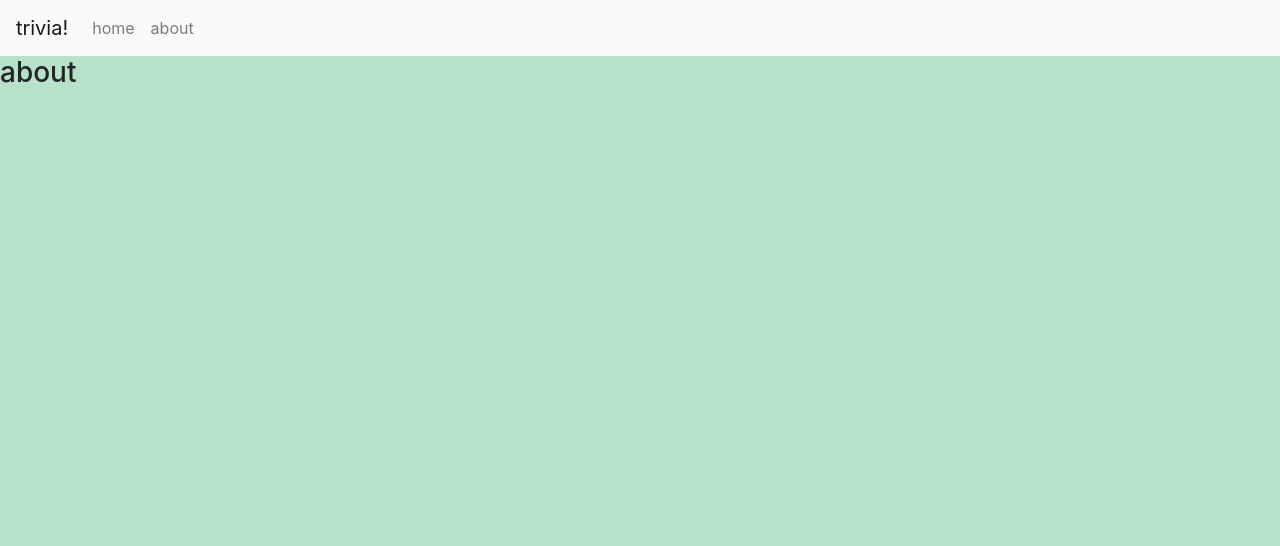
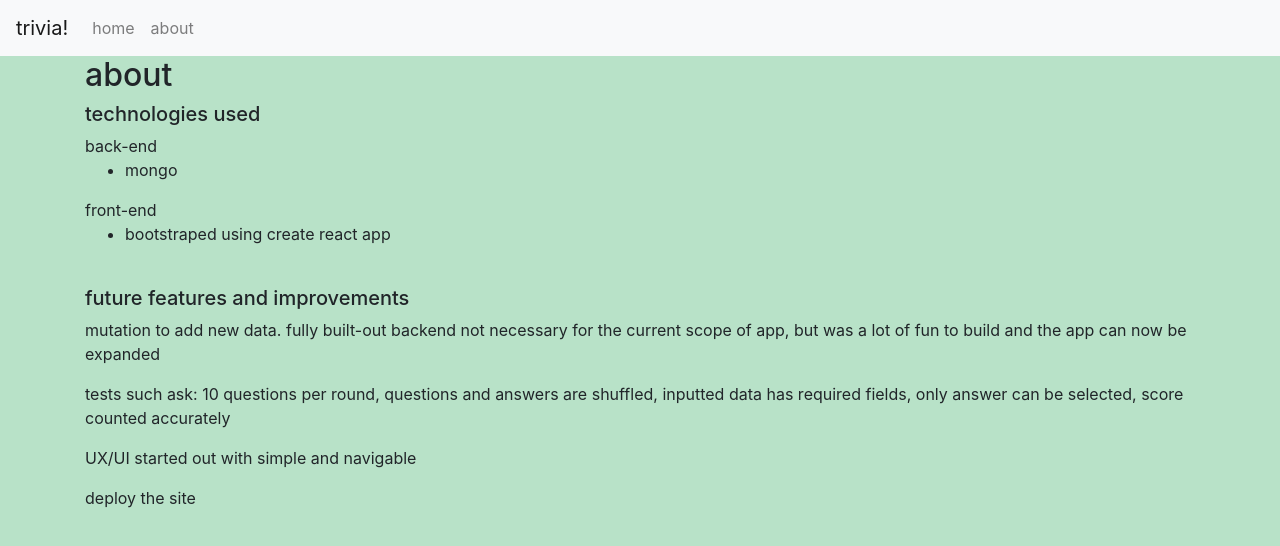
Before and after one commit to oliviakasmin/tandem-trivia, a React (Create React App) app in the folder client/: page /about in a window 1280 px wide. Shown: the top 546 px of the page. Built offline with nearby package versions, Linux system fonts and the light colour scheme.

Commit message:
feat: started rebuilding about page

```diff
--- a/client/src/components/About.js
+++ b/client/src/components/About.js
@@ -1,7 +1,35 @@
 import React from 'react'
+import { Container } from 'react-bootstrap'
 
 const About = () => {
-  return <h3>about</h3>
+  return (
+    <Container>
+      <h2>about</h2>
+      <h5>technologies used</h5>
+      <div>back-end</div>
+      <ul>
+        <li>mongo</li>
+      </ul>
+      <div>front-end</div>
+      <ul>
+        <li>bootstraped using create react app</li>
+      </ul>
+      <br />
+      <h5>future features and improvements</h5>
+      <p>
+        mutation to add new data. fully built-out backend not necessary for the
+        current scope of app, but was a lot of fun to build and the app can now
+        be expanded
+      </p>
+      <p>
+        tests such ask: 10 questions per round, questions and answers are
+        shuffled, inputted data has required fields, only answer can be
+        selected, score counted accurately
+      </p>
+      <p>UX/UI started out with simple and navigable </p>
+      <p>deploy the site</p>
+    </Container>
+  )
 }
 
 export default About
```
